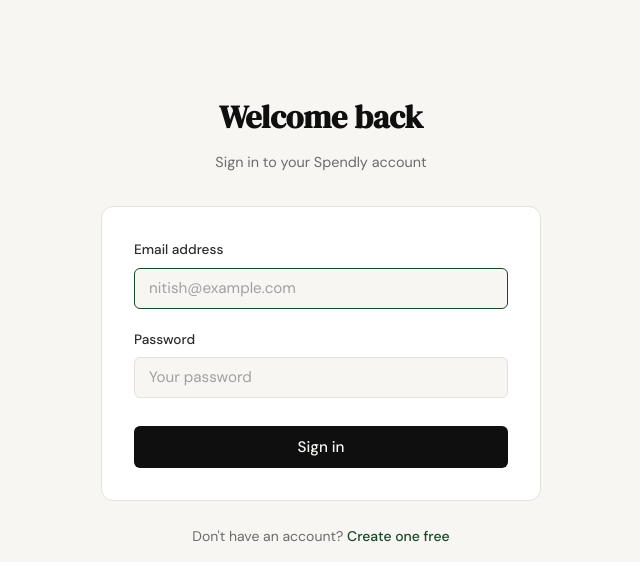
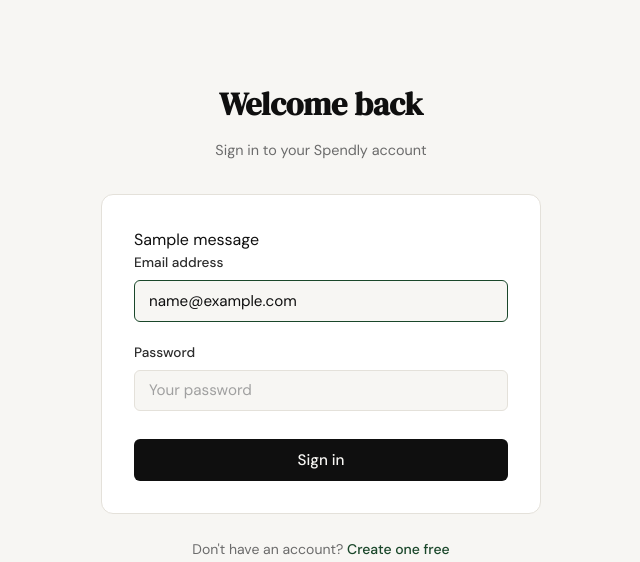
Before and after one commit to srvmann/Expenditures, a Flask app: template templates/login.html in a window 1280 px wide. Shown: the part 61-623 px from the top of the page, without its empty margins (319-959 px from the left). Run offline with Flask 3, Linux system fonts and the light colour scheme; the template is opened without the code that fills it: most values are stand-ins (such as "Sample title", 1, 10 or a date in 2020); one stand-in notice (Sample message) is shown.

Commit message:
minor changes (login and logout)

```diff
--- a/app.py
+++ b/app.py
@@ -1,7 +1,7 @@
 import re
 import secrets
 from flask import Flask, render_template, request, redirect, url_for, flash, session
-from werkzeug.security import generate_password_hash
+from werkzeug.security import generate_password_hash, check_password_hash
 from database.db import get_db, init_db, seed_db
 
 app = Flask(__name__)
@@ -82,8 +82,40 @@ def register():
     return render_template("register.html")
 
 
-@app.route("/login")
+@app.route("/login", methods=["GET", "POST"])
 def login():
+    if request.method == "POST":
+        # CSRF validation
+        submitted_token = request.form.get("csrf_token", "")
+        if submitted_token != session.get("csrf_token"):
+            flash("Invalid form submission", "error")
+            return render_template("login.html")
+
+        email = request.form.get("email", "").strip().lower()
+        password = request.form.get("password", "")
+
+        # Validation
+        if not email or not password:
+            flash("Email and password are required", "error")
+            return render_template("login.html", email=email)
+
+        # Check credentials
+        conn = get_db()
+        cursor = conn.cursor()
+        cursor.execute("SELECT id, name, password_hash FROM users WHERE email = ?", (email,))
+        user = cursor.fetchone()
+        conn.close()
+
+        if not user or not check_password_hash(user["password_hash"], password):
+            flash("Invalid email or password", "error")
+            return render_template("login.html", email=email)
+
+        # Login successful - create session
+        session["user_id"] = user["id"]
+        session["user_name"] = user["name"]
+        flash(f"Welcome back, {user['name']}!", "success")
+        return redirect(url_for("profile"))
+
     return render_template("login.html")
 
 
@@ -103,7 +135,10 @@ def privacy():
 
 @app.route("/logout")
 def logout():
-    return "Logout — coming in Step 3"
+    user_name = session.get("user_name", "User")
+    session.clear()
+    flash(f"Goodbye, {user_name}! You have been signed out.", "success")
+    return redirect(url_for("login"))
 
 
 @app.route("/profile")
--- a/templates/base.html
+++ b/templates/base.html
@@ -19,8 +19,14 @@
                 <span class="brand-name">Spendly</span>
             </a>
             <div class="nav-links">
-                <a href="{{ url_for('login') }}">Sign in</a>
-                <a href="{{ url_for('register') }}" class="nav-cta">Get started</a>
+                {% if session.get('user_id') %}
+                    <span class="nav-user">Hi, {{ session.get('user_name', 'User') }}</span>
+                    <a href="{{ url_for('profile') }}">Profile</a>
+                    <a href="{{ url_for('logout') }}">Logout</a>
+                {% else %}
+                    <a href="{{ url_for('login') }}">Sign in</a>
+                    <a href="{{ url_for('register') }}" class="nav-cta">Get started</a>
+                {% endif %}
             </div>
         </div>
     </nav>
--- a/templates/login.html
+++ b/templates/login.html
@@ -13,16 +13,21 @@
         </div>
 
         <div class="auth-card">
-            {% if error %}
-            <div class="auth-error">{{ error }}</div>
-            {% endif %}
+            {% with messages = get_flashed_messages(with_categories=true) %}
+              {% if messages %}
+                {% for category, message in messages %}
+                  <div class="auth-{{ category }}">{{ message }}</div>
+                {% endfor %}
+              {% endif %}
+            {% endwith %}
 
             <form method="POST" action="/login">
+                <input type="hidden" name="csrf_token" value="{{ csrf_token() }}">
                 <div class="form-group">
                     <label for="email">Email address</label>
                     <input type="email" id="email" name="email"
                            class="form-input" placeholder="nitish@example.com"
-                           required autofocus>
+                           value="{{ email or '' }}" required autofocus>
                 </div>
                 <div class="form-group">
                     <label for="password">Password</label>
```
Also changed, not shown: .claude/specs/03-login-and-logout.md (added).
